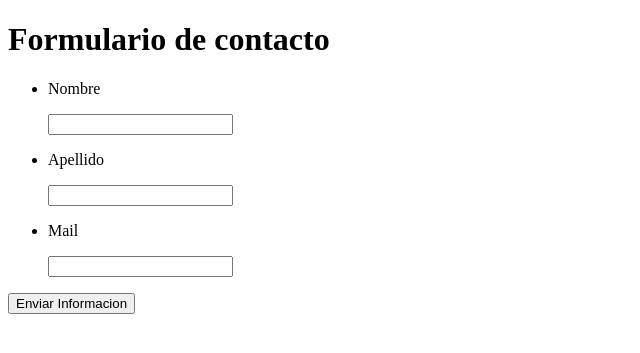
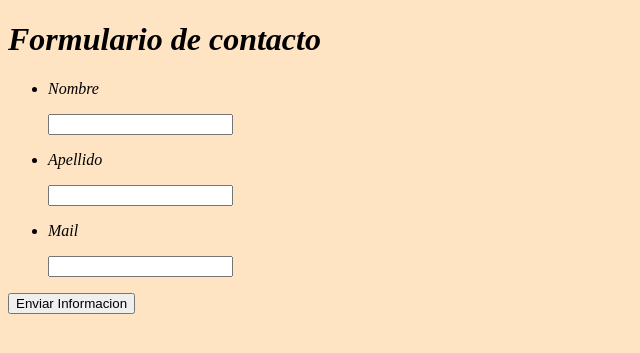
Before and after one commit to jcremona2/diplomafullstack, a web app: file M1U4/formulario.html in a window 1280 px wide. Shown: the top 353 px of the page, without its empty margins (0-640 px from the left). Run offline with its HTML, style and script files only (its server is not run), Linux system fonts and the light colour scheme.

Commit message:
se agrega css al formulario

```diff
--- a/M1U4/formulario.html
+++ b/M1U4/formulario.html
@@ -5,6 +5,7 @@
     <meta http-equiv="X-UA-Compatible" content="IE=edge">
     <meta name="viewport" content="width=device-width, initial-scale=1.0">
     <title>Formulario de cv</title>
+    <link rel="stylesheet" href="styles/formulario.css">
 </head>
 <body>
     <!-- Formulario base -->
--- a/M1U4/juliancv.html
+++ b/M1U4/juliancv.html
@@ -4,8 +4,8 @@
     <meta charset="UTF-8" />
     <meta http-equiv="X-UA-Compatible" content="IE=edge" />
     <meta name="viewport" content="width=device-width, initial-scale=1.0" />
-    <title>Modulo 1 Unidad 3 CV</title>
-    <link rel="stylesheet" href="styles/style.css">
+    <title>Modulo 1 Unidad 4 CSS</title>
+    <link rel="stylesheet" href="styles/main.css">
   </head>
   <body>
     <!-- Nombre -->
--- /dev/null
+++ b/M1U4/styles/formulario.css
@@ -0,0 +1,4 @@
+body{
+    background-color: bisque;
+    font-style: italic;
+}
--- a/M1U4/styles/style.css
+++ b/M1U4/styles/main.css
@@ -33,7 +33,10 @@ p{
     font-weight: 300;
 }
 
-.form{
+.lnkFormulario{
 
     color: rgb(172, 18, 18);
 }
+img{
+    width: 100%;
+}
```
Also changed, not shown: 3 other files.
